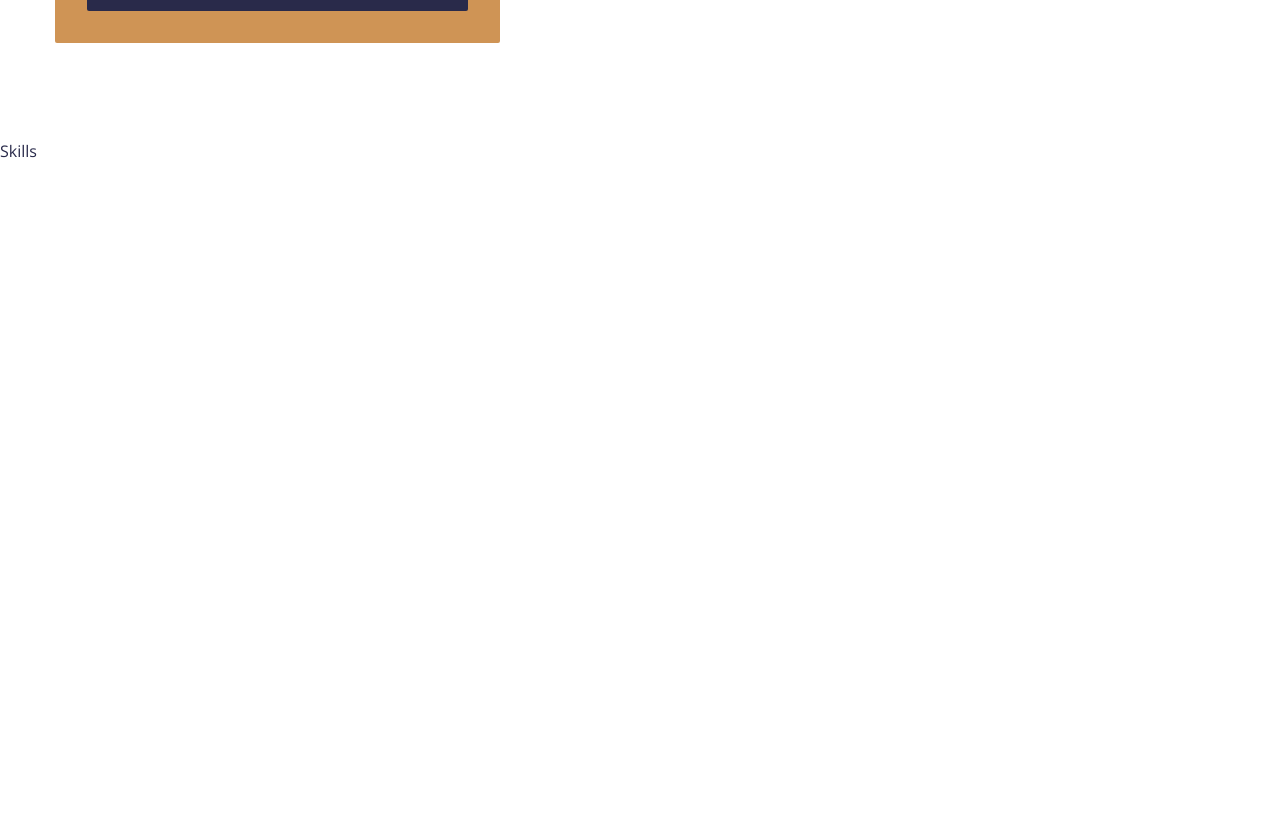
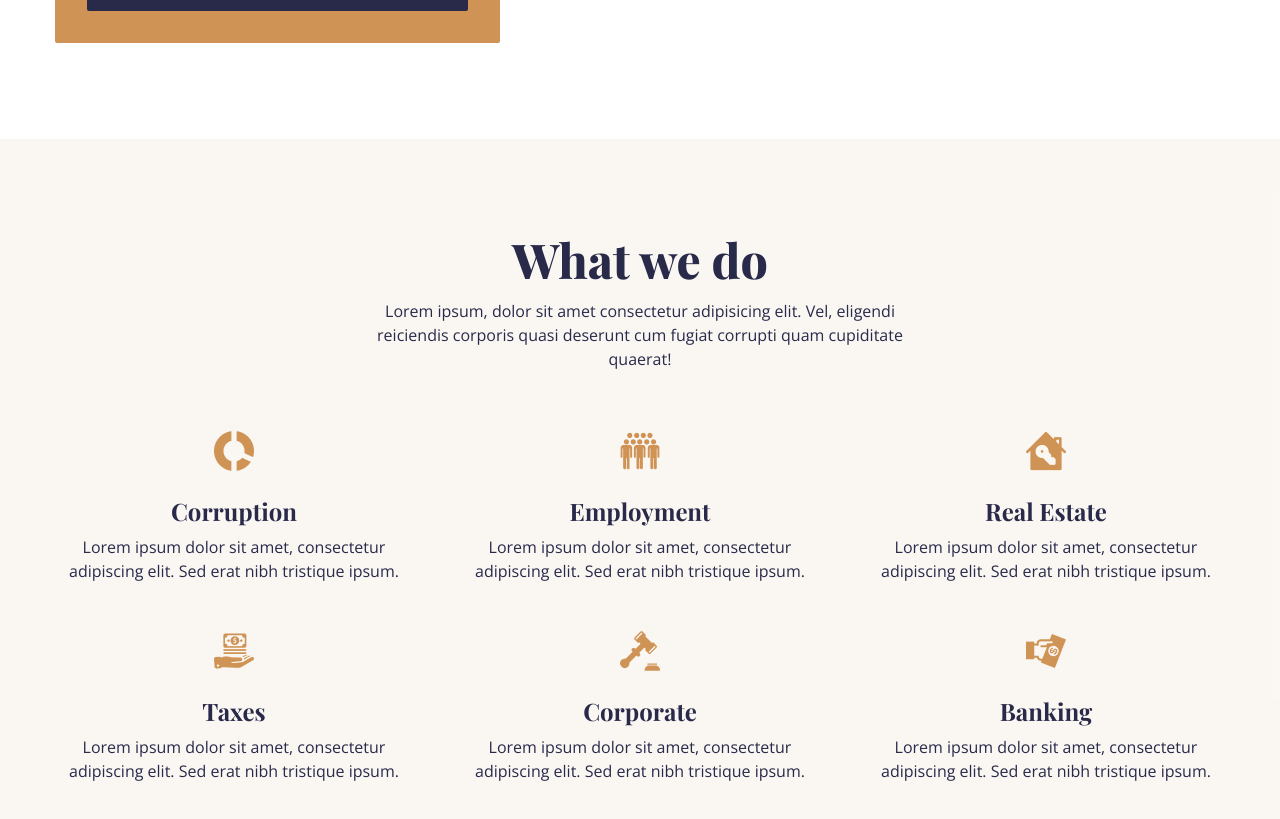
Before and after one commit to code-Gambler/sbhasin-law-firm, a React (Create React App) app: page / in a window 1280 px wide. Shown: the part 1080-1899 px from the top of the page. Built offline with nearby package versions, Linux system fonts and the light colour scheme.

Commit message:
Completed the skills section

```diff
--- a/src/components/Skills.js
+++ b/src/components/Skills.js
@@ -1,8 +1,29 @@
 import React from 'react'
+import { skills } from '../data';
 
 const Skills = () => {
   return (
-    <div>Skills</div>
+    <section id='skills' className='section bg-[#f8f3eca1] pb-32'>
+        <div className="container mx-auto text-center">
+            <h2 className='text-5xl font-primary font-extrabold mb-4'>
+                What we do
+                </h2>
+                <p className='max-w-[540px] mx-auto px-6 lg:px-0 mb-[60px]'>
+                    Lorem ipsum, dolor sit amet consectetur adipisicing elit. Vel, eligendi reiciendis corporis quasi deserunt cum fugiat corrupti quam cupiditate quaerat!
+                </p>
+                {/* Skills grid */}
+                <div className='lg:grid lg:grid-cols-3 gap-12'>
+                    {skills.map((skill, index) => {
+                        const { icon, title, description } = skill;
+                        return <div key={index} className='flex flex-col items-center justify-center mb-16 last:mb-0 lg:mb-0'>
+                            <img src={icon} alt="" className='mb-6' />
+                            <h4 className='text-2xl mb-2 font-primary font-bold'>{title}</h4>
+                            <p className='max-w-[332px] lg:max-w-[350px]'>{description}</p>
+                        </div>
+                    })}
+                </div>
+        </div>
+    </section>
   )
 }
 
```
